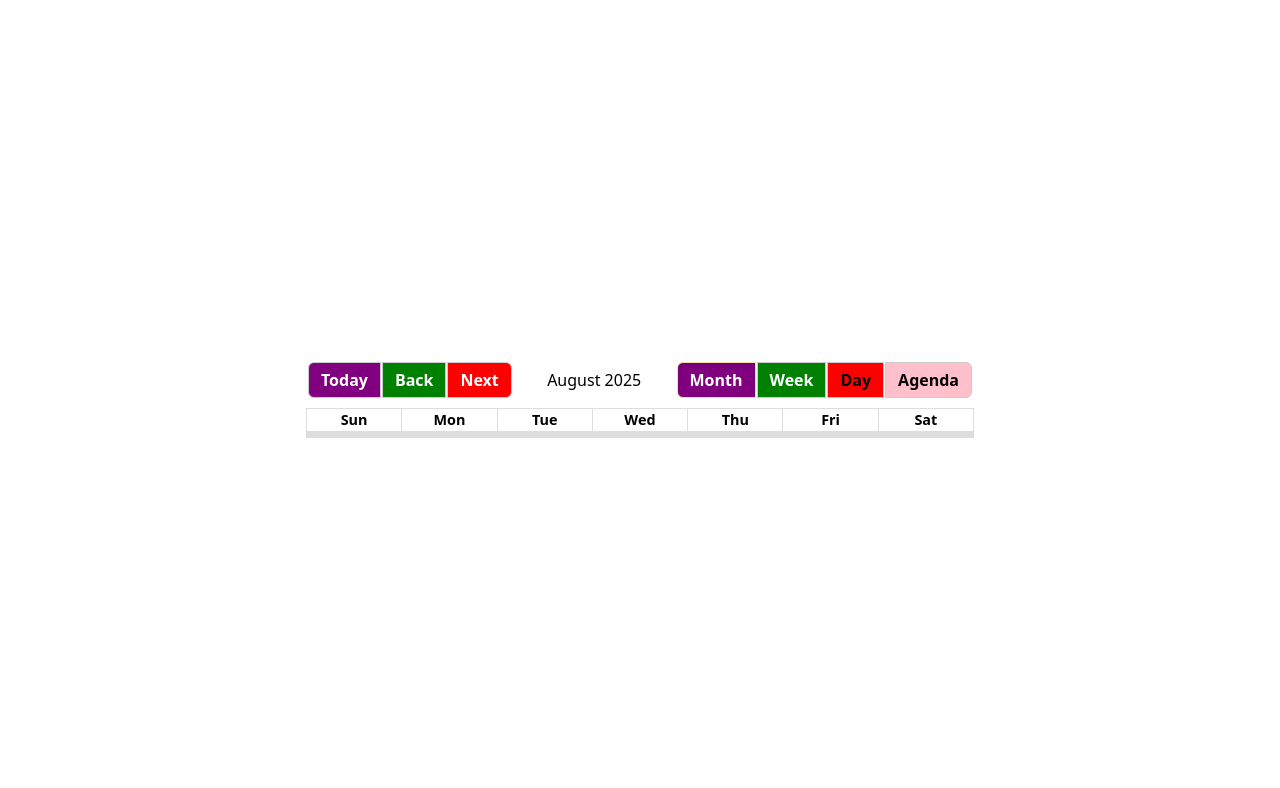
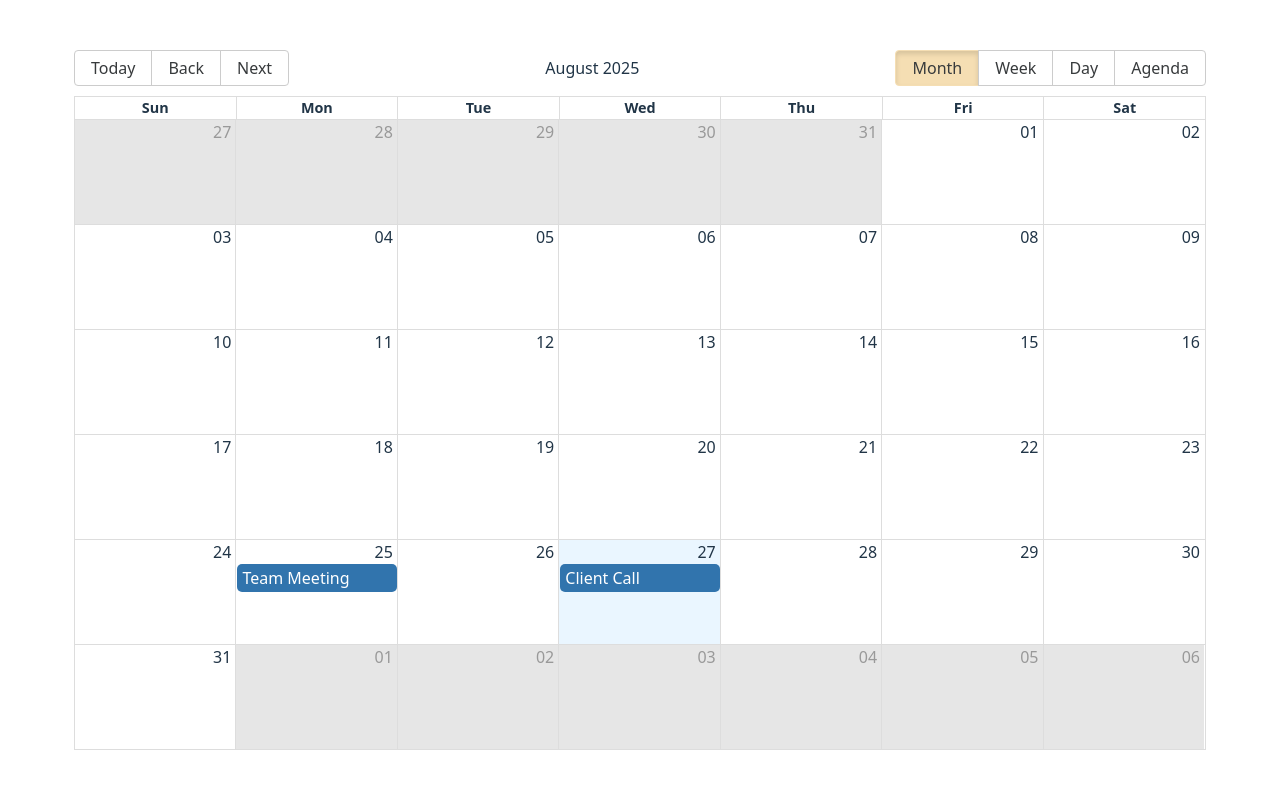
Before and after one commit to Dev-AWS-ops/React-big-calendar, a React (Vite) app: page / in a window 1280 px wide. Shown: the top 788 px of the page. Built offline with nearby package versions, Linux system fonts and the light colour scheme.

Commit message:
app.tsx change

```diff
--- a/src/App.tsx
+++ b/src/App.tsx
@@ -1,17 +1,17 @@
-import React, { useMemo } from "react";
-import { Calendar, dateFnsLocalizer } from "react-big-calendar";
-import { format } from "date-fns/format";
-import { parse } from "date-fns/parse";
-import { startOfWeek } from "date-fns/startOfWeek";
-import { getDay } from "date-fns/getDay";
-import { addWeeks} from "date-fns/addWeeks";
-import { enUS } from "date-fns/locale/en-US";
+import { useState } from "react";
+import {
+  Calendar,
+  dateFnsLocalizer,
+type View,
+} from "react-big-calendar";
+import { format, parse, startOfWeek, getDay } from "date-fns";
+import { enUS }from "date-fns/locale/en-US";
+import "react-big-calendar/lib/css/react-big-calendar.css";
 
-import "react-big-calendar/lib/css/react-big-calendar.css";
-import "./calendar-theme.css";
-import "./App.css";
-
-const locales = { "en-US": enUS };
+// Setup localizer
+const locales = {
+  "en-US": enUS,
+};
 const localizer = dateFnsLocalizer({
   format,
   parse,
@@ -20,128 +20,47 @@ const localizer = dateFnsLocalizer({
   locales,
 });
 
-type CalEvent = {
-  id: string;
-  title: string;
-  start: Date;
-  end: Date;
-  color?: string;
-};
+// Example events (2 meetings only)
+const events = [
+  {
+    title: "Team Meeting",
+    start: new Date(2025, 7, 25, 10, 0), // Aug 25, 2025 10:00
+    end: new Date(2025, 7, 25, 11, 0),
+  },
+  {
+    title: "Client Call",
+    start: new Date(2025, 7, 27, 14, 0), // Aug 27, 2025 2:00 PM
+    end: new Date(2025, 7, 27, 15, 0),
+  },
+];
 
-const nextWeekday = (start: Date, weekday: number) => {
-  const date = new Date(start);
-  const diff = (weekday + 7 - date.getDay()) % 7;
-  date.setDate(date.getDate() + diff);
-  date.setHours(0, 0, 0, 0);
-  return date;
-};
-
-const App: React.FC = () => {
-  const events: CalEvent[] = useMemo(() => {
-    const today = new Date();
-
-    // Recurring weekly meeting templates
-    const meetingTemplates = [
-      { id: "m1", title: "Strategy Call", weekday: 1, hour: 10, durationH: 1, color: "#7FB3D5" },
-      { id: "m2", title: "Growth Review", weekday: 2, hour: 14, durationH: 1, color: "#A9DFBF" },
-      { id: "m3", title: "Client Sync", weekday: 3, hour: 9, durationH: 1, color: "#F9E79F" },
-      { id: "m4", title: "Team Standup", weekday: 5, hour: 16, durationH: 1, color: "#D7BDE2" },
-    ];
-
-    const weeksToGenerate = 8; // generate 8 weeks of recurring meetings
-    const out: CalEvent[] = [];
-
-    meetingTemplates.forEach((t) => {
-      const first = nextWeekday(today, t.weekday);
-      for (let i = 0; i < weeksToGenerate; i++) {
-        const base = addWeeks(first, i);
-        const start = new Date(base);
-        start.setHours(t.hour, 0, 0, 0);
-        const end = new Date(start);
-        end.setHours(start.getHours() + t.durationH);
-        out.push({
-          id: `${t.id}-${i}`,
-          title: t.title,
-          start,
-          end,
-          color: t.color,
-        });
-      }
-    });
-
-    // Add 5 one-time project discussion meetings
-    const projectColor = "#AED6F1"; // pastel light blue
-    out.push(
-      {
-        id: "p1",
-        title: "Project Discussion #1",
-        start: new Date(today.getFullYear(), today.getMonth(), today.getDate() + 1, 11, 0),
-        end: new Date(today.getFullYear(), today.getMonth(), today.getDate() + 1, 12, 0),
-        color: projectColor,
-      },
-      {
-        id: "p2",
-        title: "Project Discussion #2",
-        start: new Date(today.getFullYear(), today.getMonth(), today.getDate() + 3, 15, 0),
-        end: new Date(today.getFullYear(), today.getMonth(), today.getDate() + 3, 16, 0),
-        color: projectColor,
-      },
-      {
-        id: "p3",
-        title: "Project Discussion #3",
-        start: new Date(today.getFullYear(), today.getMonth(), today.getDate() + 5, 10, 0),
-        end: new Date(today.getFullYear(), today.getMonth(), today.getDate() + 5, 11, 0),
-        color: projectColor,
-      },
-      {
-        id: "p4",
-        title: "Project Discussion #4",
-        start: new Date(today.getFullYear(), today.getMonth(), today.getDate() + 7, 14, 0),
-        end: new Date(today.getFullYear(), today.getMonth(), today.getDate() + 7, 15, 0),
-        color: projectColor,
-      },
-      {
-        id: "p5",
-        title: "Project Discussion #5",
-        start: new Date(today.getFullYear(), today.getMonth(), today.getDate() + 10, 9, 0),
-        end: new Date(today.getFullYear(), today.getMonth(), today.getDate() + 10, 10, 0),
-        color: projectColor,
-      }
-    );
-
-    return out;
-  }, []);
-
-  // Style events by their assigned color
-  const eventStyleGetter = (event: any) => {
-    const bg = event.color || "#3174ad";
-    const style: React.CSSProperties = {
-      backgroundColor: bg,
-      borderRadius: 6,
-      opacity: 0.98,
-      color: "#1b1b1b",
-      border: "none",
-      padding: "3px 6px",
-      boxShadow: "0 1px 0 rgba(0,0,0,0.06)",
-    };
-    return { style };
-  };
+export default function App() {
+  const [view, setView] = useState<View>("month"); // ✅ fixed type
+  const [date, setDate] = useState(new Date());
 
   return (
-    <div className="calendar-fullscreen">
+    <div
+      style={{
+        height: "90vh", // 90% of screen height
+        width: "90vw",  // 90% of screen width
+        margin: "auto", // center
+        background: "white",
+        padding: "10px",
+        boxSizing: "border-box",
+      }}
+    >
       <Calendar
         localizer={localizer}
         events={events}
         startAccessor="start"
         endAccessor="end"
-        style={{ height: "90vh", width: "95vw", backgroundColor: "#ffffff" }}
-        eventPropGetter={eventStyleGetter}
+        style={{ height: "100%", width: "100%", background: "white" }}
         views={["month", "week", "day", "agenda"]}
-        defaultView={"month"}
-        popup
+        view={view}
+        date={date}
+        onView={(newView) => setView(newView)}
+        onNavigate={(newDate) => setDate(newDate)}
       />
     </div>
   );
-};
-
-export default App;
+}
```
